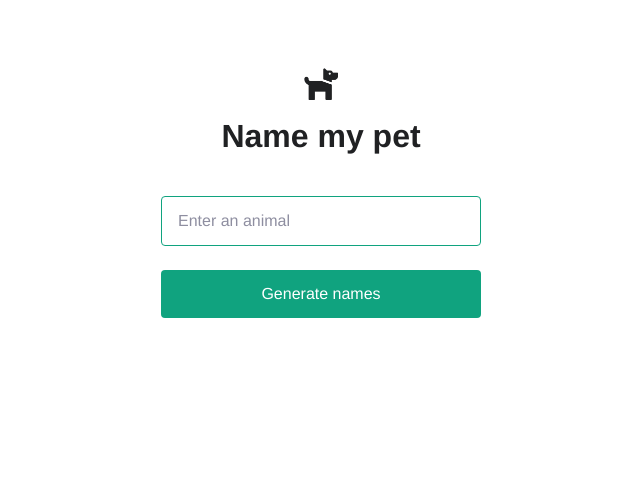
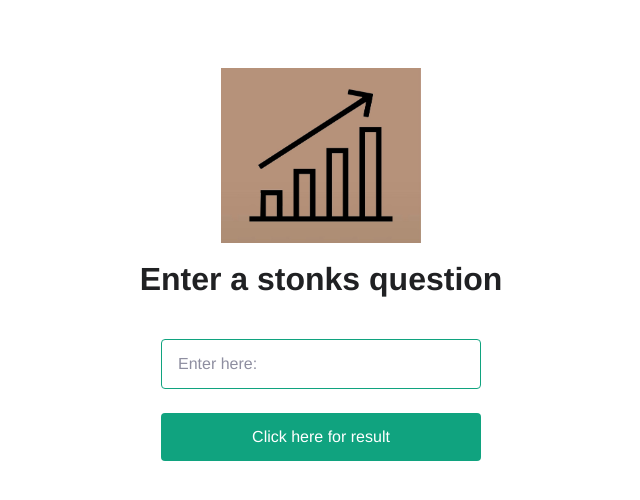
Before and after one commit to xaileena/McHacks_Project, a Flask app: page / in a window 1280 px wide. Shown: the top 500 px of the page, without its empty margins (319-959 px from the left). Run offline with Flask 2, Linux system fonts and the light colour scheme; some web fonts are replaced.

Commit message:
Made changes to variable names, model and frontend

```diff
--- a/TradingBot/app.py
+++ b/TradingBot/app.py
@@ -12,7 +12,7 @@ def index():
     if request.method == "POST":
         user_input = request.form["stock"]
         response = openai.Completion.create(
-            model="davinci:ft-personal-2023-01-29-00-06-56",
+            model="text-davinci-003",
             max_tokens=100,
             prompt=generate_prompt(user_input),
             temperature=0.0,
--- a/TradingBot/templates/index.html
+++ b/TradingBot/templates/index.html
@@ -1,19 +1,23 @@
 <!DOCTYPE html>
 <head>
-    <title>OpenAI Quickstart</title>
+    <title>Stonks Bot</title>
     <link
             rel="shortcut icon"
-            href="{{ url_for('static', filename='dog.png') }}"
+            href="{{ url_for('static', filename='stonks.jpg') }}"
     />
     <link rel="stylesheet" href="{{ url_for('static', filename='main.css') }}" />
 </head>
 
 <body>
-<img src="{{ url_for('static', filename='dog.png') }}" class="icon" />
-<h3>Name my pet</h3>
+<img src="{{ url_for('static', filename='stonks.jpg') }}"
+     width="200"
+     ,
+     height="175"
+/>
+<h3>Enter a stonks question</h3>
 <form action="/" method="post">
-    <input type="text" name="stock" placeholder="Enter an animal" required />
-    <input type="submit" value="Generate names" />
+    <input type="text" name="stock" placeholder="Enter here:" required />
+    <input type="submit" value="Click here for result" />
 </form>
 {% if result %}
 <div class="result">{{ result }}</div>
```
Also changed, not shown: TradingBot/static/dog.png (deleted), TradingBot/static/stonks.jpg (added).
